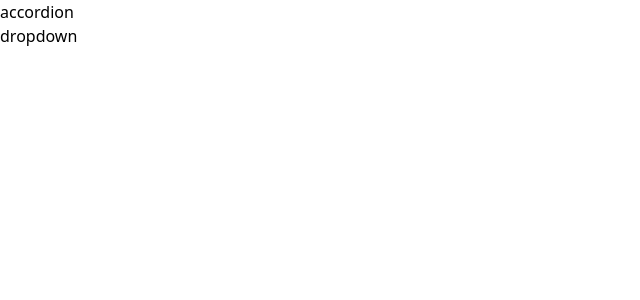
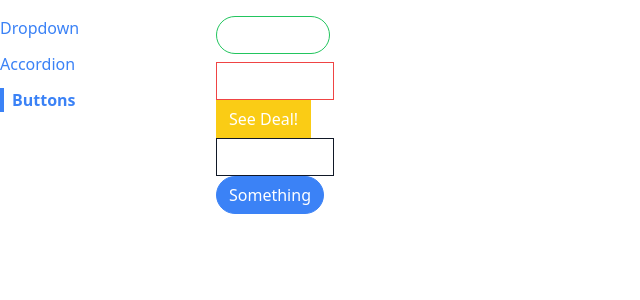
Before and after one commit to mdshahin-ahmed/components, a React (Create React App) app: page /buttons in a window 1280 px wide. Shown: the top 300 px of the page, without its empty margins (0-640 px from the left). Built offline with nearby package versions, Linux system fonts and the light colour scheme.

Commit message:
done with custom router

```diff
--- a/src/App.js
+++ b/src/App.js
@@ -1,20 +1,23 @@
 import React from "react";
-import Link from "./components/Link";
 import Route from "./components/Route";
+import Sidebar from "./components/Sidebar";
 import AccordionPage from "./pages/AccordionPage";
+import ButtonPage from "./pages/ButtonPage";
 import DropdownPage from "./pages/DropdownPage";
 
 const App = () => {
   return (
-    <div>
-      <Link to="/accordion">accordion</Link>
-      <Link to="/dropdown">dropdown</Link>
-      <div>
+    <div className="container mx-auto grid grid-cols-6 gap-4 mt-4">
+      <Sidebar></Sidebar>
+      <div className="col-span-5">
+        <Route path="/">
+          <DropdownPage />
+        </Route>
         <Route path="/accordion">
           <AccordionPage />
         </Route>
-        <Route path="/dropdown">
-          <DropdownPage />
+        <Route path="/buttons">
+          <ButtonPage />
         </Route>
       </div>
     </div>
--- a/src/components/Link.js
+++ b/src/components/Link.js
@@ -1,16 +1,28 @@
-import React, { useContext } from "react";
-import { NavigationContext } from "../context/navigation";
+import classNames from "classnames";
 
-const Link = ({ to, children }) => {
-  const { navigate } = useContext(NavigationContext);
+import useNavigation from "../hooks/useNavigation";
+
+const Link = ({ to, children, className, activeClassName }) => {
+  const { navigate, currentPath } = useNavigation();
+
+  const classes = classNames(
+    "text-blue-500",
+    className,
+    currentPath === to && activeClassName
+  );
+
   const handleClick = (event) => {
+    if (event.metaKey || event.ctrlKey) {
+      return;
+    }
     event.preventDefault();
     navigate(to);
   };
+
   return (
-    <div>
-      <a onClick={handleClick}>{children}</a>
-    </div>
+    <a className={classes} href={to} onClick={handleClick}>
+      {children}
+    </a>
   );
 };
 
--- a/src/components/Route.js
+++ b/src/components/Route.js
@@ -1,8 +1,7 @@
-import { useContext } from "react";
-import { NavigationContext } from "../context/navigation";
+import useNavigation from "../hooks/useNavigation";
 
 const Route = ({ path, children }) => {
-  const { currentPath } = useContext(NavigationContext);
+  const { currentPath } = useNavigation();
   if (path === currentPath) {
     return children;
   }
--- /dev/null
+++ b/src/components/Sidebar.js
@@ -0,0 +1,31 @@
+import React from "react";
+import Link from "./Link";
+
+const Sidebar = () => {
+  const links = [
+    { label: "Dropdown", path: "/" },
+    { label: "Accordion", path: "/accordion" },
+    { label: "Buttons", path: "/buttons" },
+  ];
+
+  const renderLinks = links.map((link) => {
+    return (
+      <Link
+        key={link.label}
+        to={link.path}
+        className="mb-3"
+        activeClassName="font-bold border-l-4 border-blue-500 pl-2"
+      >
+        {link.label}
+      </Link>
+    );
+  });
+
+  return (
+    <div className="sticky top-0 overflow-y-scroll flex flex-col items-start">
+      {renderLinks}
+    </div>
+  );
+};
+
+export default Sidebar;
--- /dev/null
+++ b/src/hooks/useNavigation.js
@@ -0,0 +1,8 @@
+import { useContext } from "react";
+import { NavigationContext } from "../context/navigation";
+
+const useNavigation = () => {
+  return useContext(NavigationContext);
+};
+
+export default useNavigation;
--- a/src/pages/ButtonPage.js
+++ b/src/pages/ButtonPage.js
@@ -3,9 +3,7 @@
 import { GoBell, GoCloudDownload, GoDatabase } from "react-icons/go";
 
 const ButtonPage = () => {
-  const handleClick = () => {
-    console.log("Shahin");
-  };
+  const handleClick = () => {};
   return (
     <>
       <div>
```
